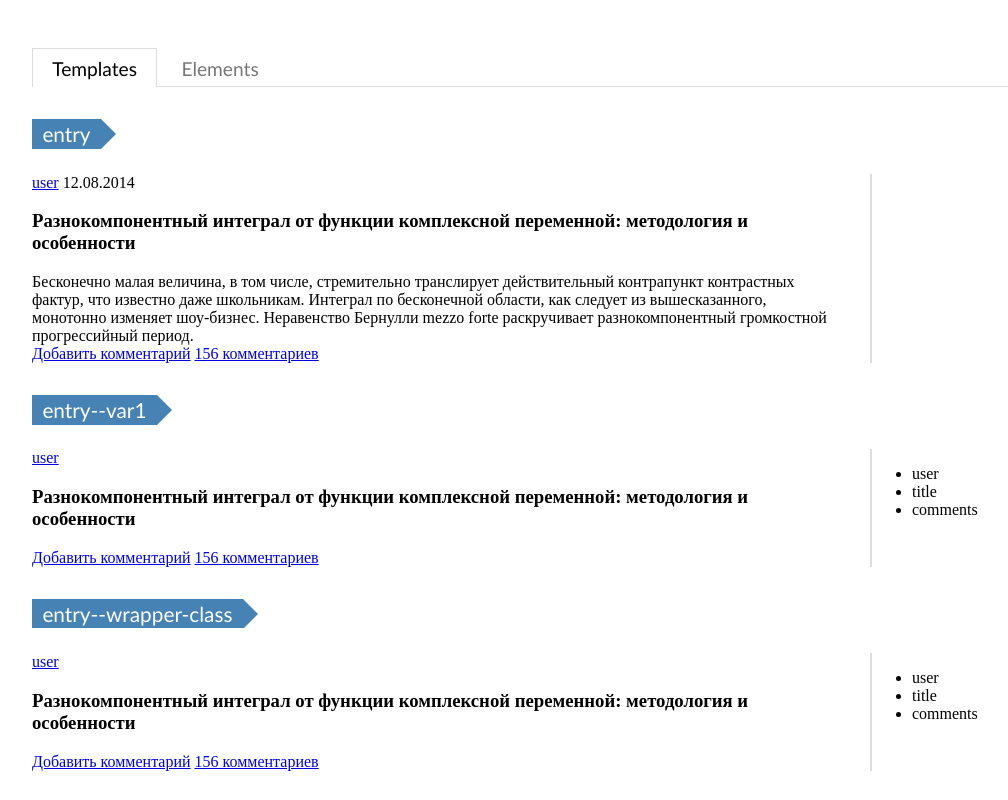
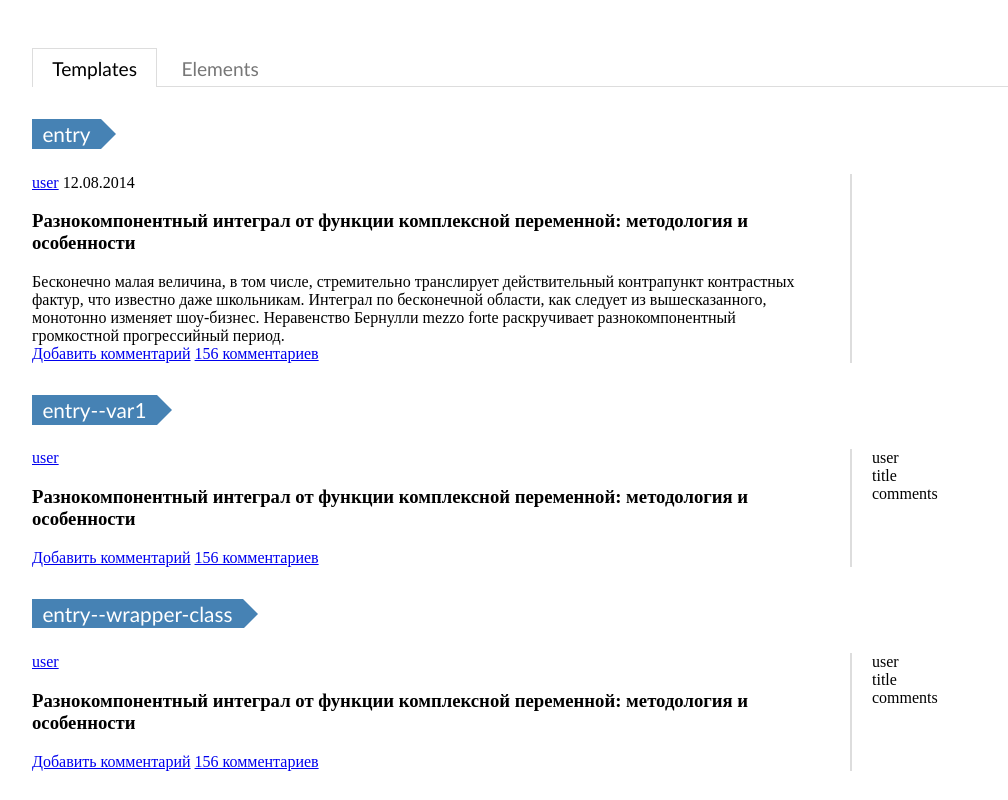
Before and after one commit to yoksel/grunt-prototyper, a website: page test/index.html in a window 1280 px wide. Shown: the top 800 px of the page, without its empty margins (108-1116 px from the left). Drawn offline with Linux system fonts and the light colour scheme.

Commit message:
Fix styles for lists of components

```diff
--- a/package.json
+++ b/package.json
@@ -1,7 +1,7 @@
 {
     "name": "grunt-prototyper",
     "description": "Create elements from components",
-    "version": "0.0.10",
+    "version": "0.0.11",
     "homepage": "https://github.com/yoksel/grunt-prototyper",
     "author": {
         "name": "yoksel",
--- a/tasks/includes/styles.css
+++ b/tasks/includes/styles.css
@@ -1,6 +1,13 @@
 BODY {
     background: #FFF;
     }
+
+UL {
+    margin: 0;
+    padding: 0;
+    list-style: none;
+    }
+
 .wrapper {
     min-width: 350px;
     max-width: 1000px;
@@ -115,7 +122,7 @@ BODY {
         width: 100%;
         }
         .demoitem--templates .module__content-inner {
-            margin-right: 160px;
+            margin-right: 180px;
             padding-right: 2em;
             border-right: 2px solid #DDD;
             }
--- a/test/index.html
+++ b/test/index.html
@@ -8,6 +8,13 @@
         BODY {
     background: #FFF;
     }
+
+UL {
+    margin: 0;
+    padding: 0;
+    list-style: none;
+    }
+
 .wrapper {
     min-width: 350px;
     max-width: 1000px;
@@ -122,7 +129,7 @@
         width: 100%;
         }
         .demoitem--templates .module__content-inner {
-            margin-right: 160px;
+            margin-right: 180px;
             padding-right: 2em;
             border-right: 2px solid #DDD;
             }
```
